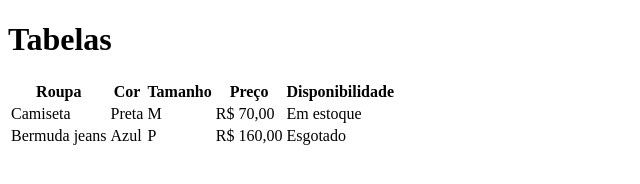
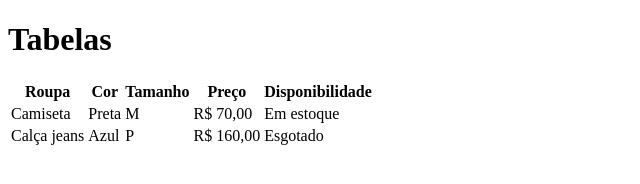
Before and after one commit to Thiago-Vinicius-33/aula-tabela, a plain HTML site: page index.html in a window 1280 px wide. Shown: the whole page, without its empty margins (0-640 px from the left). Drawn offline with Linux system fonts and the light colour scheme.

Commit message:
trocado de bermuda para calça

```diff
--- a/index.html
+++ b/index.html
@@ -24,7 +24,7 @@
             <td>Em estoque</td>
         </tr>
         <tr>
-            <td>Bermuda jeans</td>
+            <td>Calça jeans</td>
             <td>Azul</td>
             <td>P</td>
             <td>R$ 160,00</td>
```
